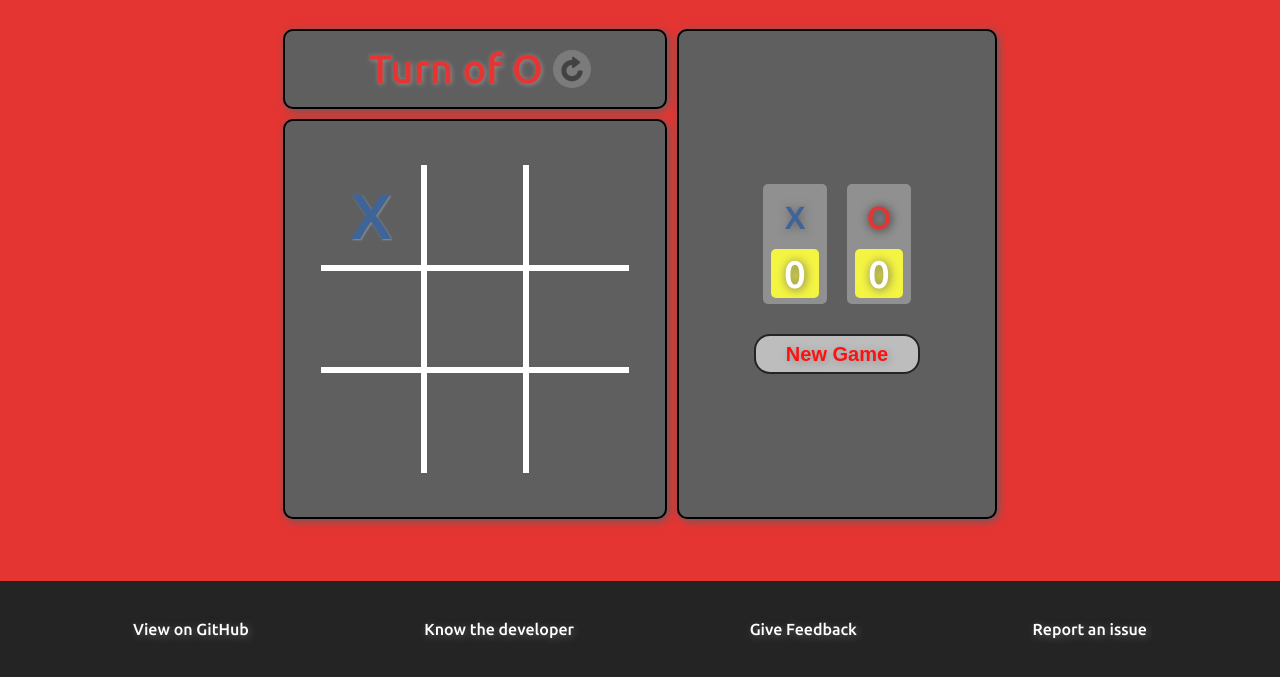
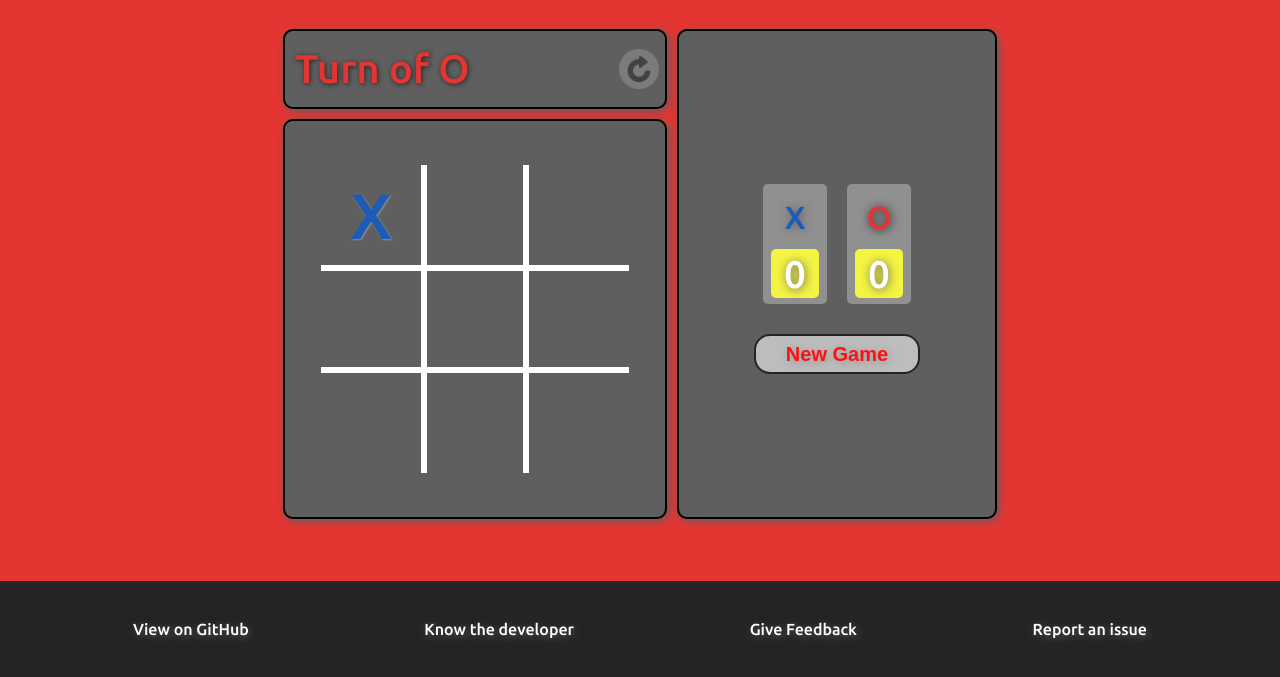
Before and after one commit to everythingshyam/TicTacToe, a plain HTML site: page index.html in a window 1280 px wide. Both pictures are taken after a click on the element 371 px from the left and 338 px from the top of the page. Shown: the part 123-800 px from the top of the page. Drawn offline with Linux system fonts and the light colour scheme.

Commit message:
minor changes in color, transition

```diff
--- a/main.js
+++ b/main.js
@@ -23,16 +23,35 @@ const winArray = [
 
 var isClicked = [0, 0, 0, 0, 0, 0, 0, 0, 0];
 
-const color_x=getComputedStyle(document.documentElement).getPropertyValue('--x-color')
-const color_o=getComputedStyle(document.documentElement).getPropertyValue('--o-color')
-const color_mainLight=getComputedStyle(document.documentElement).getPropertyValue('--main-light')
-const color_win=getComputedStyle(document.documentElement).getPropertyValue('--win-color')
-const color_lose=getComputedStyle(document.documentElement).getPropertyValue('--lose-color')
-const color_tie=getComputedStyle(document.documentElement).getPropertyValue('--tie-color')
-const color_maindark=getComputedStyle(document.documentElement).getPropertyValue('--main-dark')
+const color_x = getComputedStyle(document.documentElement).getPropertyValue(
+  "--x-color"
+);
+const color_o = getComputedStyle(document.documentElement).getPropertyValue(
+  "--o-color"
+);
 
-var container=document.getElementById("container");
-var turnTxt=document.getElementById("turn-text")
+const color_win = getComputedStyle(document.documentElement).getPropertyValue(
+  "--win-color"
+);
+const color_lose = getComputedStyle(document.documentElement).getPropertyValue(
+  "--lose-color"
+);
+const color_tie = getComputedStyle(document.documentElement).getPropertyValue(
+  "--tie-color"
+);
+
+const color_mainLight = getComputedStyle(
+  document.documentElement
+).getPropertyValue("--main-light");
+const color_mainDark = getComputedStyle(
+  document.documentElement
+).getPropertyValue("--main-dark");
+const color_mainDarker = getComputedStyle(
+  document.documentElement
+).getPropertyValue("--main-darker");
+
+var container = document.getElementById("container");
+var turnTxt = document.getElementById("turn-text");
 var boxes = document.getElementsByClassName("box");
 var score_x = 0;
 var score_o = 0;
@@ -47,10 +66,10 @@ var v = document.getElementById("turn-text");
 // ------------------------------------------------------------------------------------------
 //RUN AT STARTUP SECTION
 
-reset()
+reset();
 
 // ------------------------------------------------------------------------------------------
-function resetGameBoard(){
+function resetGameBoard() {
   Array.from(boxes).forEach((ele) => {
     ele.innerHTML = " ";
     ele.classList.remove("box-hover");
@@ -61,17 +80,15 @@ function resetGameBoard(){
   }
 }
 // ------------------------------------------------------------------------------------------
-function setTurn(){
-  if(Math.random()<.5)
-  {
+function setTurn() {
+  if (Math.random() < 0.5) {
     turnTxt.innerHTML = "Turn of X";
-    turn=0
-    color()
-  }
-  else{
-    turnTxt.innerHTML="Turn of O"
-    turn=1
-    color()
+    turn = 0;
+    color();
+  } else {
+    turnTxt.innerHTML = "Turn of O";
+    turn = 1;
+    color();
   }
 }
 function reset() {
@@ -84,36 +101,28 @@ function reset() {
   setTurn();
 }
 // ------------------------------------------------------------------------------------------
-function color(){
+function color() {
   //changing color based on turn of x and o
-  if(turn==0)
-  {
-    v.style.color=color_x
-    container.style.backgroundColor=color_x
-  }
-  else{
-    v.style.color=color_o
-    container.style.backgroundColor=color_o
+  if (turn == 0) {
+    v.style.color = color_x;
+    container.style.backgroundColor = color_x;
+  } else {
+    v.style.color = color_o;
+    container.style.backgroundColor = color_o;
   }
 
-  if(score_o==score_x)
-  {
-    score_x_view.style.backgroundColor=color_tie;
-    score_o_view.style.backgroundColor=color_tie;
-  }
-  else if(score_x>score_o)
-  {
-    score_x_view.style.backgroundColor=color_win;
-    score_o_view.style.backgroundColor=color_lose;
-  }
-  else
-  {
-    score_x_view.style.backgroundColor=color_lose;
-    score_o_view.style.backgroundColor=color_win;
+  if (score_o == score_x) {
+    score_x_view.style.backgroundColor = color_tie;
+    score_o_view.style.backgroundColor = color_tie;
+  } else if (score_x > score_o) {
+    score_x_view.style.backgroundColor = color_win;
+    score_o_view.style.backgroundColor = color_lose;
+  } else {
+    score_x_view.style.backgroundColor = color_lose;
+    score_o_view.style.backgroundColor = color_win;
   }
 
   //changing color based on win/losing/tie
-
 }
 // ------------------------------------------------------------------------------------------
 function check(turn) {
@@ -127,9 +136,7 @@ function check(turn) {
       if (turn == "X") {
         score_x_view.innerHTML = ++score_x;
         color();
-      }
-      else
-      {
+      } else {
         score_o_view.innerHTML = ++score_o;
         color();
       }
@@ -163,16 +170,15 @@ btn.onclick = () => {
     reset();
     score_o_view.innerHTML = "0";
     score_x_view.innerHTML = "0";
-  }
-  else{
+  } else {
     console.log("Cancelled reset operation.");
   }
 };
 // ------------------------------------------------------------------------------------------
 resetBoardBtn.onclick = () => {
   console.log("Clicked on reset board btn");
-    resetGameBoard()
-    setTurn()
+  resetGameBoard();
+  setTurn();
 };
 // ------------------------------------------------------------------------------------------
 Array.from(boxes).forEach((ele) => {
@@ -184,7 +190,7 @@ Array.from(boxes).forEach((ele) => {
       // isClicked[ele.id] = 1;
       if (turn == 0) {
         ele.innerHTML = "X";
-        ele.style.color=color_x;
+        ele.style.color = color_x;
         turn = 1;
         setTimeout(function () {
           done = check("X");
@@ -196,7 +202,7 @@ Array.from(boxes).forEach((ele) => {
         if (done == true) return;
       } else {
         ele.innerHTML = "O";
-        ele.style.color=color_o;
+        ele.style.color = color_o;
         turn = 0;
         setTimeout(function () {
           done = check("O");
@@ -208,15 +214,21 @@ Array.from(boxes).forEach((ele) => {
       }
       // checkTie();
       //color of the box to be reverted back
-      ele.style.transition="background-color 5s ease;"
-
+      // ele.style.transition="background-color 5s ease"
       ele.classList.remove("box-no-hover");
+      ele.classList.remove("box-hover");
       // ele.classList.add("box-hover");
       // setTimeout(function () {
       //   console.log("Delay before removing hover effect");
       // }, 10000);
-      ele.classList.remove("box-hover");
-      // ele.style.backgroundColor=color_maindark;
+
+      // ele.classList.remove("transition-slow");
+      // ele.classList.add("transition-fast");
+      // ele.style.backgroundColor = color_mainLight;
+      // ele.classList.remove("transition-fast");
+      // ele.classList.add("transition-slow");
+      // ele.style.backgroundColor = color_mainDarker;
+      // ele.classList.remove("transition-slow");
 
       isClicked[ele.id] = 1;
     } else {
@@ -231,22 +243,22 @@ Array.from(boxes).forEach((ele) => {
 
 Array.from(boxes).forEach((ele) => {
   ele.addEventListener("mouseover", () => {
-    if(isClicked[ele.id]=='0')
-    {
-      console.log("Hovering on box "+ele.id);
-      ele.style.transition="background-color .5s ease;"
+    if (isClicked[ele.id] == "0") {
+      console.log("Hovering on box " + ele.id);
+      ele.style.transition = "background-color .5s ease;";
       ele.classList.remove("box-no-hover");
       ele.classList.add("box-hover");
     }
-  })});
+  });
+});
 
 Array.from(boxes).forEach((ele) => {
   ele.addEventListener("mouseout", () => {
-    if(isClicked[ele.id]==0)
-    {
-      console.log("Unhovered from box "+ele.id);
-      ele.style.transition="background-color .5s ease;"
+    if (isClicked[ele.id] == 0) {
+      console.log("Unhovered from box " + ele.id);
+      ele.style.transition = "background-color .5s ease;";
       ele.classList.remove("box-hover");
       ele.classList.add("box-no-hover");
     }
-  })});
+  });
+});
--- a/mobilestyles.css
+++ b/mobilestyles.css
@@ -4,7 +4,8 @@
 */
 @import url("https://fonts.googleapis.com/css2?family=Ubuntu:wght@300;500;700&display=swap");
 @import url("./styles.css");
-/* :root {
+
+:root {
   --main-lightest: #fff;
   --main-lighter: #bdbdbd;
   --main-light: #909090;
@@ -12,28 +13,15 @@
   --main-darker: #242424;
   --main-darkest: #000;
 
-  --x-color: #22559c;
-  --o-color: #ed514e;
+  --x-color: #1c5cb6;
+  --o-color: #e53532;
 
-  --tie-color: rgb(248, 248, 47);
+  --tie-color: rgb(244, 244, 66);
   --win-color: rgb(36, 248, 57);
   --lose-color: rgb(251, 58, 58);
 
   --imp-red: rgb(254, 17, 17);
-
-  /* --main-light: #C08497;
-  --main-light-diff: #c290a0;
-  --main-light2: #f1dabf;
-  --secondary-bright: #fffbff;
-  --secondary-dark: #6b2737;
-
-  /* --main-dark-trans: rgba(39, 39, 39,.5);
-    --main-light-trans: rgba(192, 132, 151,.5);
-    --main-light2-trans: rgba(241, 218, 191,.5);
-    --secondary-bright-trans: rgba(255, 251, 255,.5);
-    --secondary-dark-trans: rgba(107, 39, 55,.5);
-} */
-
+}
 
 * {
   margin: 0;
@@ -50,11 +38,14 @@
 }
 
 body {
+  width: 100vw;
+  /* overflow: scroll; */
+  /* -webkit-overflow-scrolling: touch; */
   font-family: "Ubuntu", "Courier New", Courier, monospace;
   /* background-color: var(--main-lighter); */
   /* color: var(--main-lightest); */
   height: 120vh;
-  overflow: scroll;
+  overflow: auto;
 }
 /* -------------------------------------------------------------------------------------------------------------- */
 header {
@@ -71,8 +62,10 @@ header {
   font-size: 70%;
 }
 .nav-list {
+  /* width: 70vw; */
   display: flex;
   list-style-type: none;
+  /* justify-content: space-between; */
 }
 .nav-list > li {
   /* padding-left: 20px; */
@@ -119,37 +112,49 @@ header {
 }
 /* ----------------------------------------------------- */
 .turn-text {
+  display: flex;
+  justify-content: space-between;
   /* grid-row: 1;
   grid-column: 1; */
-  display: flex;
-  justify-content: center;
-  align-items: center;
+  /* width: 80vw; */
+  /* padding: 10px 0; */
+  /* align-items: center; */
   /* text-shadow: 2px 2px 8px var(--main-lighter); */
 }
 #turn-text {
   /* font-size: 5vh; */
+  /* width: fit-content; */
   font-size: 120%;
+  text-shadow: 1px 1px 3px var(--main-darker);
+}
+.reset-board-btn {
+  height: 4vh;
+  padding: 3px;
+  padding-bottom: 4px;
+  /* background-color: var(--main-lighter); */
+  /* opacity: 30%; */
+  /* border-radius: 50%; */
 }
 /* -------------------------------------------------- */
 /* .grid {
   grid-row: 2;
   grid-column: 1;
 } */
-.reset-board{
+/* .reset-board{
   position: relative;
   width: 0px;
   top: -21vh;
   left: 45vw;
   overflow: visible;
-}
-.reset-board-inner{
+} */
+/* .reset-board-inner{
   font-size:12px;
   width: 80px;
   padding: 3px;
   background-color: var(--main-light);
   text-align: center;
   border-radius: 5px;
-}
+} */
 #grid {
   display: grid;
   grid-template-columns: repeat(3, min(27vw, 12vh));
@@ -241,10 +246,10 @@ header {
   font-size: 5vw;
   /* text-shadow: 2px 2px 10px var(--main-lighter); */
 }
-#label-x{
+#label-x {
   /* color: var(--x-color); */
 }
-#label-o{
+#label-o {
   /* color: var(--o-color); */
 }
 .player-score {
@@ -279,7 +284,7 @@ footer {
   /* background-color: var(--main-darker); */
   /* color: var(--secondary-bright); */
   display: flex;
-  align-items:center;
+  align-items: center;
   justify-content: center;
   font-size: 80%;
 }
@@ -296,7 +301,7 @@ footer {
 .footer-link {
   /* height: 2px; */
 }
-.footer-link>a {
+.footer-link > a {
   padding: 2px 5px;
   border-radius: 5px;
   display: flex;
--- a/styles.css
+++ b/styles.css
@@ -2,6 +2,7 @@
  TODO make proper themed colors
  TODO css for smartphone screens
  TODO change footer link text color on hover
+ TODO scroll not all working
 */
 @import url("https://fonts.googleapis.com/css2?family=Ubuntu:wght@300;500;700&display=swap");
 
@@ -13,7 +14,7 @@
   --main-darker: #242424;
   --main-darkest: #000;
 
-  --x-color: #3e6498;
+  --x-color: #1c5cb6;
   --o-color: #e53532;
 
   --tie-color: rgb(244, 244, 66);
@@ -21,18 +22,6 @@
   --lose-color: rgb(251, 58, 58);
 
   --imp-red: rgb(254, 17, 17);
-
-  /* --main-light: #C08497;*/
-  --main-light-diff: #c290a0;
-  --main-light2: #f1dabf;
-  --secondary-bright: #fffbff;
-  --secondary-dark: #6b2737;
-
-  /* --main-dark-trans: rgba(39, 39, 39,.5);
-    --main-light-trans: rgba(192, 132, 151,.5);
-    --main-light2-trans: rgba(241, 218, 191,.5);
-    --secondary-bright-trans: rgba(255, 251, 255,.5);
-    --secondary-dark-trans: rgba(107, 39, 55,.5); */
 }
 
 * {
@@ -43,11 +32,18 @@
   /*  */
   /* border: 1px solid black; */
   text-shadow: 2px 2px 8px var(--main-dark);
-  transition: background-color .5s ease;
+  transition: background-color 0.5s ease;
+  transition: color .5s ease;
 }
 .invisible-links {
   text-decoration: none;
   color: var(--main-lightest);
+}
+.transition-fast {
+  transition: background-color .5s ease;
+}
+.transition-slow {
+  transition: background-color 2s ease;
 }
 
 body {
@@ -119,23 +115,25 @@ header {
   grid-row: 1;
   grid-column: 1;
   display: flex;
-  justify-content: center;
+  justify-content: space-between;
   align-items: center;
 }
 #turn-text {
   font-size: 5vh;
-  text-shadow: 1px 1px 5px var(--main-light);
+  text-shadow: 1px 1px 5px var(--main-darker);
   padding: 10px;
 }
-.reset-board-btn{
-  height: 3vw;
+.reset-board-btn {
+  height: 5vh;
   padding: 5px;
   background-color: var(--main-lighter);
   opacity: 30%;
   border-radius: 50%;
+  margin-right: 6px;
 }
-.reset-board-btn:hover{
+.reset-board-btn:hover {
   opacity: 100%;
+  cursor: pointer;
 }
 
 /* -------------------------------------------------- */
@@ -189,7 +187,7 @@ header {
   font-size: 8vh;
   background-color: var(--main-dark);
   text-shadow: 1px 1px 2px var(--main-light);
-  /* transition: background-color .5s ease; */
+  transition: background-color 1s ease;
   /* border-radius: 10px; */
 }
 
@@ -197,7 +195,7 @@ header {
   background-color: var(--main-light);
   cursor: pointer;
 }
-.box-no-hover{
+.box-no-hover {
   background-color: var(--main-dark);
 }
 
@@ -265,12 +263,12 @@ header {
 .player-label {
   font-size: 2.5vw;
 }
-#label-x{
-    color: var(--x-color);
+#label-x {
+  color: var(--x-color);
 }
-#label-o{
-    color: var(--o-color);
-    text-shadow: 1px 1px 10px var(--main-darker);
+#label-o {
+  color: var(--o-color);
+  text-shadow: 1px 1px 10px var(--main-darker);
 }
 .player-score {
   border-radius: 5px;
```
Also changed, not shown: index.html (+2 -1 lines). Lines whose indentation alone changed are shown as unchanged.
